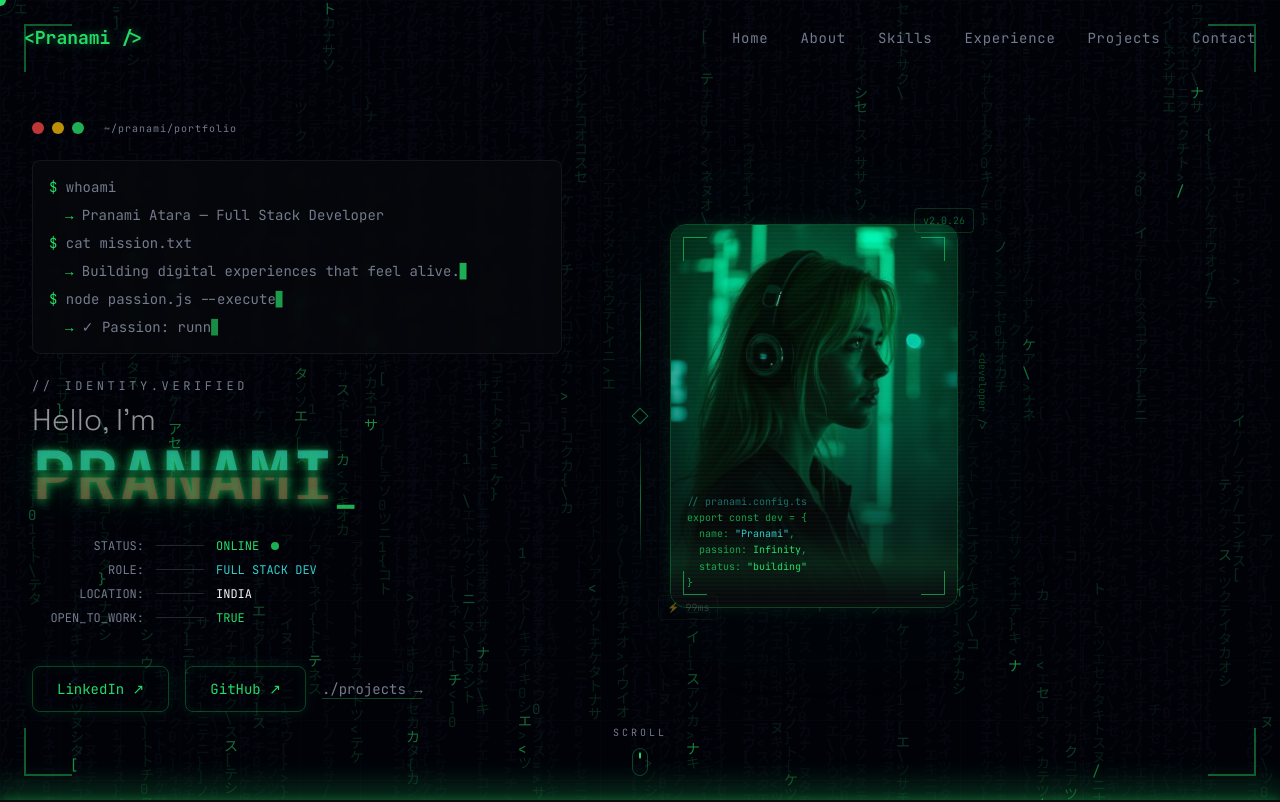
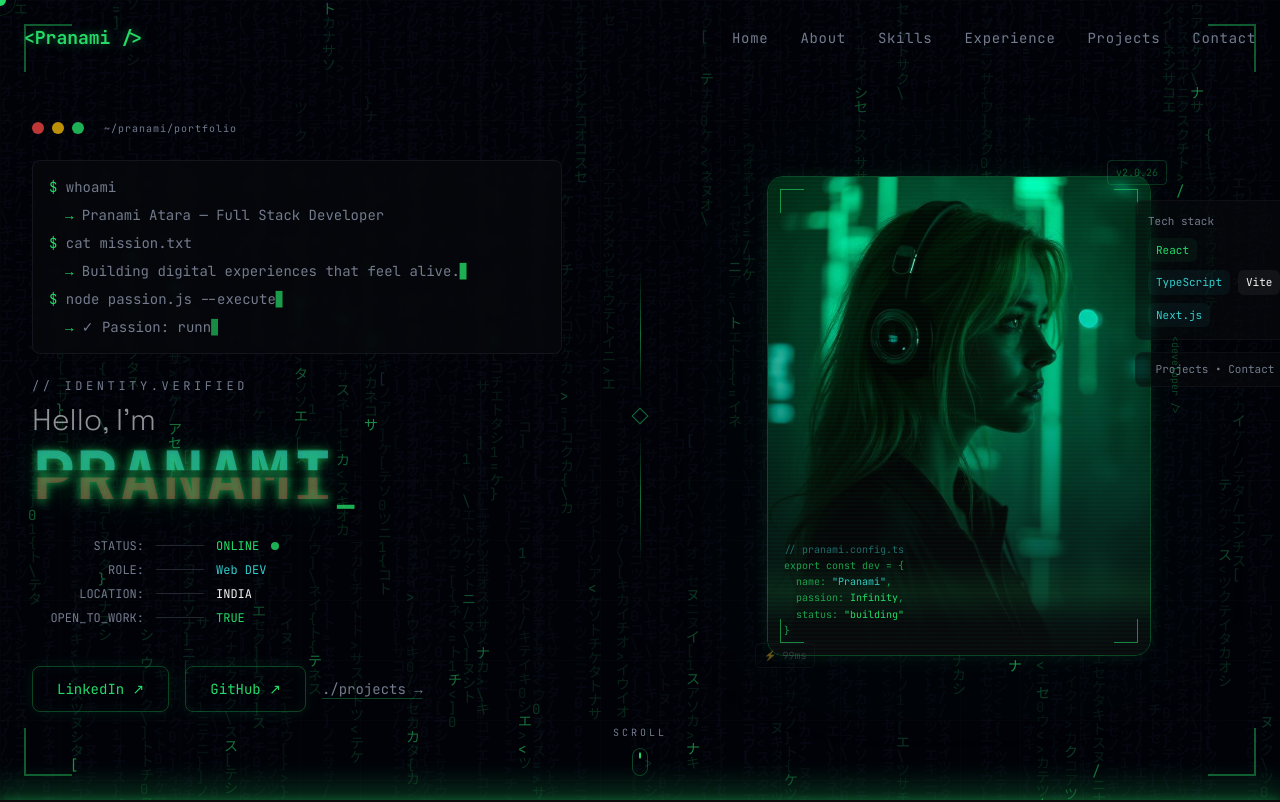
Before and after one commit to pranami1/portfolio, a React (Vite) app: page / in a window 1280 px wide. Shown: the top 802 px of the page. Built offline with nearby package versions, Linux system fonts and the light colour scheme; the HTML template or start-up script is replaced by a standard one.

Commit message:
manage spacing

```diff
--- a/src/components/ContactSection.tsx
+++ b/src/components/ContactSection.tsx
@@ -36,19 +36,18 @@ const ContactSection = () => {
             Let's <span className="text-gradient">Connect</span>
           </h2>
           <p className="text-muted-foreground text-lg mb-10 max-w-xl mx-auto">
-            I'm currently looking for new opportunities. Whether you have a question, a project idea,
-            or just want to say hi — my inbox is always open!
+            I'm currently looking for new opportunities. Whether you have a question, a project idea - let's connect! Feel free to reach out via email or connect with me on LinkedIn and GitHub.
           </p>
 
           <div className="flex flex-wrap justify-center gap-4">
-            <a
+            {/* <a
               href="mailto:pranamiatara@gmail.com"
               className="neon-border rounded-lg px-8 py-3 font-mono text-sm text-primary hover:bg-primary/10 transition-all duration-300 hover:shadow-[0_0_30px_hsl(142_72%_50%/0.2)]"
             >
               Say Hello ✉️
-            </a>
+            </a> */}
             <a
-              href="https://www.linkedin.com/in/pranami-atara-572087290/"
+              href="https://www.linkedin.com/in/pranami-atara-6598752a5"
               target="_blank"
               rel="noopener noreferrer"
               className="neon-border rounded-lg px-8 py-3 font-mono text-sm text-primary hover:bg-primary/10 transition-all duration-300"
--- a/src/components/HeroSection.tsx
+++ b/src/components/HeroSection.tsx
@@ -7,7 +7,7 @@ import useTextScramble from "@/hooks/useTextScramble";
 
 const STATUS_LINES = [
   { label: "STATUS", value: "ONLINE", color: "text-primary" },
-  { label: "ROLE", value: "FULL STACK DEV", color: "text-accent" },
+  { label: "ROLE", value: "Web DEV", color: "text-accent" },
   { label: "LOCATION", value: "INDIA", color: "text-foreground" },
   { label: "OPEN_TO_WORK", value: "TRUE", color: "text-primary" },
 ];
@@ -223,7 +223,7 @@ const HeroSection = () => {
             {/* CTA buttons */}
             <div ref={ctaRef} className="flex items-center gap-4 pt-4">
               <a
-                href="https://www.linkedin.com/in/pranami-atara-572087290/"
+                href="https://www.linkedin.com/in/pranami-atara-6598752a5"
                 target="_blank"
                 rel="noopener noreferrer"
                 className="group relative overflow-hidden neon-border rounded-lg px-6 py-3 font-mono text-sm text-primary hover:bg-primary/10 transition-all duration-300"
@@ -260,7 +260,7 @@ const HeroSection = () => {
           </div>
 
           {/* Right Panel - Holographic Photo */}
-          <div ref={rightPanelRef} className="flex justify-center lg:justify-start mt-12 lg:mt-0">
+          <div ref={rightPanelRef} className="flex justify-center lg:justify-center mt-8 lg:mt-0">
             <div className="relative">
               {/* Holographic scan lines over photo */}
               <div className="absolute inset-0 z-20 pointer-events-none rounded-2xl overflow-hidden">
@@ -284,11 +284,12 @@ const HeroSection = () => {
               <div className="absolute -inset-4 rounded-3xl bg-primary/5 blur-3xl animate-pulse" style={{ animationDuration: "5s" }} />
 
               {/* Photo frame */}
-              <div className="relative neon-border rounded-2xl overflow-hidden w-64 h-80 sm:w-72 sm:h-96 group">
+              <div className="relative neon-border rounded-2xl overflow-hidden w-64 h-80 sm:w-72 sm:h-96 lg:w-96 lg:h-[30rem] group">
                 <img
                   src={pranamiImg}
                   alt="Pranami Atara - Full Stack Developer"
-                  className="w-full h-full object-cover object-top transition-transform duration-700 group-hover:scale-105"
+                  className="w-full h-full object-cover object-center transition-transform duration-700 group-hover:scale-105"
+                  style={{ filter: "contrast(1.03) saturate(1.05)" }}
                 />
                 {/* Color overlay on hover */}
                 <div className="absolute inset-0 bg-gradient-to-t from-background via-background/30 to-primary/5 transition-opacity duration-500" />
@@ -307,6 +308,22 @@ const HeroSection = () => {
                   <p>&nbsp;&nbsp;passion: <span className="text-primary">Infinity</span>,</p>
                   <p>&nbsp;&nbsp;status: <span className="text-primary">"building"</span></p>
                   <p>{"}"}</p>
+                </div>
+              </div>
+
+              {/* Decorative tech card (fills right-side gap on large screens) */}
+              <div className="hidden lg:flex flex-col gap-3 absolute -right-36 top-6 w-40">
+                <div className="bg-background/60 border border-border/30 rounded-lg p-3 backdrop-blur-sm shadow-lg">
+                  <p className="text-[11px] font-mono text-muted-foreground mb-2">Tech stack</p>
+                  <div className="flex flex-wrap gap-2">
+                    <span className="px-2 py-1 bg-primary/5 text-primary text-[11px] rounded-md font-mono">React</span>
+                    <span className="px-2 py-1 bg-accent/5 text-accent text-[11px] rounded-md font-mono">TypeScript</span>
+                    <span className="px-2 py-1 bg-foreground/5 text-foreground text-[11px] rounded-md font-mono">Vite</span>
+                    <span className="px-2 py-1 bg-accent/5 text-accent text-[11px] rounded-md font-mono">Next.js</span>
+                  </div>
+                </div>
+                <div className="bg-background/60 border border-border/30 rounded-lg p-2 text-[11px] font-mono text-muted-foreground text-center">
+                  Projects • Contact
                 </div>
               </div>
 
```
